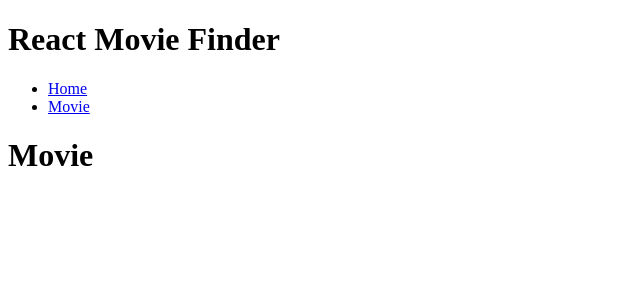
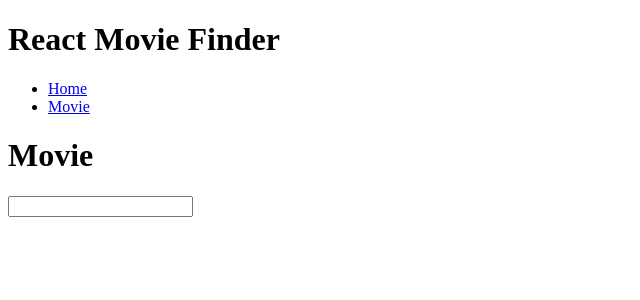
Before and after one commit to ajoykumarrishi/moviefinder, a React (Create React App) app: page /movie in a window 1280 px wide. Shown: the top 300 px of the page, without its empty margins (0-640 px from the left). Built offline with nearby package versions, Linux system fonts and the light colour scheme; no server answers.

Commit message:
Movie page is functional. Also made some changes to handleKeyDown in HomeComponent to help process userInput and ensure consistency accross components

```diff
--- a/src/components/pages/home-component.js
+++ b/src/components/pages/home-component.js
@@ -1,17 +1,19 @@
 import { fetchMoviesBySearch } from "../../services/OMDB-SERVICE.js";
 import React, { useState } from "react";
 
-function Home () {
+function Home() {
   const [movieList, setMovieList] = useState([]);
 
-  async function handleKeyDown (e) {
+  async function handleKeyDown(e) {
     if (e.key === "Enter") {
+      const userInput = e.target.value.toString().trim().toLowerCase();
       try {
-        const result = await fetchMoviesBySearch(e.target.value.toString());
+        const result = await fetchMoviesBySearch(userInput);
         setMovieList(result.Search);
-      }
-      catch {
-        console.log("Error: could not fetch movies by search!");
+      } catch {
+        console.log(
+          `Error: could not fetch movies by searchQuery ${userInput}!`
+        );
       }
       e.target.value = "";
     }
@@ -22,17 +24,22 @@ function Home () {
       <h1>Home</h1>
       <input type="text" onKeyDown={handleKeyDown} />
       <ul>
-        {movieList.map(movie => (
+        {movieList.map((movie) => (
           <li key={movie.imdbID}>
             <img src={movie.Poster} alt={movie.Title} />
             <p>{movie.Title}</p>
             <p>{movie.Year}</p>
-            <a href={`https://www.imdb.com/title/${movie.imdbID}`} target="_blank">IMDB</a>
+            <a
+              href={`https://www.imdb.com/title/${movie.imdbID}`}
+              target="_blank"
+            >
+              IMDB
+            </a>
           </li>
         ))}
       </ul>
     </div>
-  )
+  );
 }
 
 export default Home;
--- a/src/components/pages/movie-component.js
+++ b/src/components/pages/movie-component.js
@@ -1,5 +1,43 @@
-function Movie () {
-  return <h1>Movie</h1>
+import { fetchSpecificMovie } from "../../services/OMDB-SERVICE.js";
+import React, { useState } from "react";
+
+function Movie() {
+  const [movie, setMovie] = useState(null);
+
+  async function handleKeyDown(e) {
+    if (e.key === "Enter") {
+      const userInput = e.target.value.trim().toLowerCase();
+      try {
+        const result = await fetchSpecificMovie(userInput);
+        setMovie(result);
+      } catch (error) {
+        console.log(`Error: unable to retrieve results for ${userInput}`);
+      }
+      e.target.value = "";
+    }
+  }
+
+  return (
+    <div>
+      <h1>Movie</h1>
+      <input type="text" onKeyDown={handleKeyDown} />
+      {movie && (
+        <div>
+          <img src={movie.Poster} alt={movie.Title} />
+          <p>{movie.Title}</p>
+          <p>Release Year: {movie.Year}</p>
+          <a
+            href={`https://www.imdb.com/title/${movie.imdbID}`}
+            target="_blank"
+            rel="noopener noreferrer"
+          >
+            IMDB
+          </a>
+          <p>{movie.Plot}</p>
+        </div>
+      )}
+    </div>
+  );
 }
 
 export default Movie;
```
